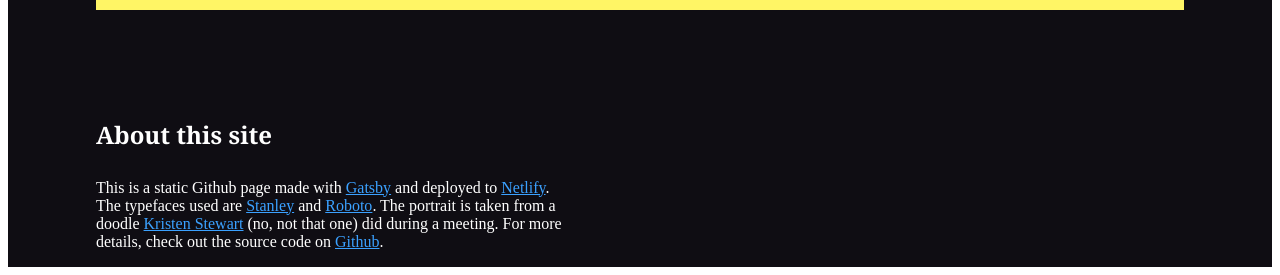
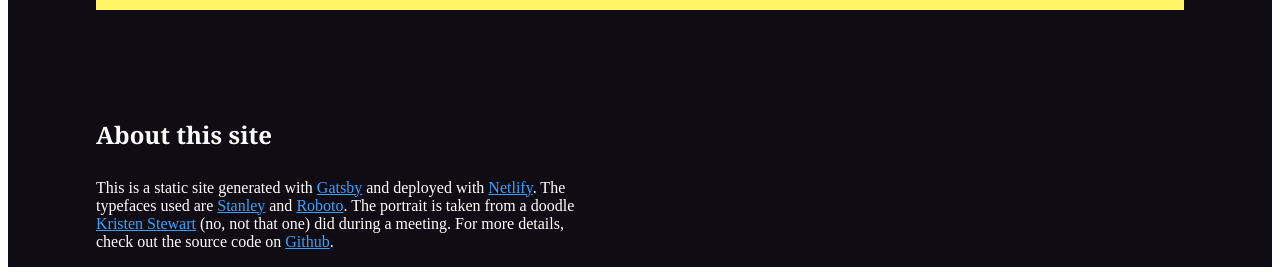
Before and after one commit to mperrotti/personal-site, a Gatsby site: page / in a window 1280 px wide. Shown: the part 2196-2471 px from the top of the page. Built offline with nearby package versions, Linux system fonts and the light colour scheme; Gatsby itself is replaced by a stand-in of ours.

Commit message:
colophon edits

```diff
--- a/src/pages/index.js
+++ b/src/pages/index.js
@@ -230,7 +230,7 @@ const IndexPage = () => {
 								About this site
 							</h2>
 							<p>
-								This is a static Github page made with <a href="https://www.gatsbyjs.org/" className={invertedLinkClassnames}>Gatsby</a> and deployed to <a href="https://www.netlify.com/" className={invertedLinkClassnames}>Netlify</a>.
+								This is a static site generated with <a href="https://www.gatsbyjs.org/" className={invertedLinkClassnames}>Gatsby</a> and deployed with <a href="https://www.netlify.com/" className={invertedLinkClassnames}>Netlify</a>.
 								The typefaces used are <a href="https://optimo.ch/typefaces_Stanley_all_FontInformation.html" className={invertedLinkClassnames}>Stanley</a> and <a href="https://fonts.google.com/specimen/Roboto" className={invertedLinkClassnames}>Roboto</a>.
 								The portrait is taken from a doodle <a href="https://twitter.com/teeshirts" className={invertedLinkClassnames}>Kristen Stewart</a> (no, not that one) did during a meeting.
 								For more details, check out the source code on <a href="https://github.com/mperrotti/personal-site" className={invertedLinkClassnames}>Github</a>.
```
